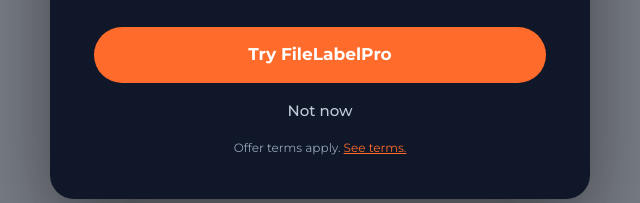
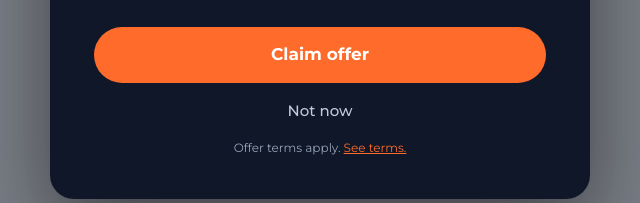
Before and after one commit to collinsngeno080-pixel/Black-Friday-Popup, a plain HTML site: page index.html in a window 1280 px wide. Shown: the part 480-683 px from the top of the page, 320-960 px from the left. Drawn offline with Linux system fonts and the light colour scheme.

Commit message:
Change pop-up button text to "Claim offer"
Co-Authored-By: Claude Opus 5.5 <noreply@anthropic.com>

```diff
--- a/index.html
+++ b/index.html
@@ -135,7 +135,7 @@
         <div class="flp-pop__tile flp-pop__tile--sec"><span class="flp-pop__num" data-unit="s">00</span><span class="flp-pop__unit">sec</span></div>
       </div>
     </div>
-    <a class="flp-pop__cta" href="https://filelabelpro.collegeproduce.com/try">Try FileLabelPro</a>
+    <a class="flp-pop__cta" href="https://filelabelpro.collegeproduce.com/try">Claim offer</a>
     <button type="button" class="flp-pop__dismiss" data-pop-close>Not now</button>
     <p class="flp-pop__terms">Offer terms apply. <a href="https://collegeproduce.com/file-labelpro/terms">See terms.</a></p>
   </div>
```
Also changed, not shown: popup-snippet.html (+1 -1 lines), 1 other file.
